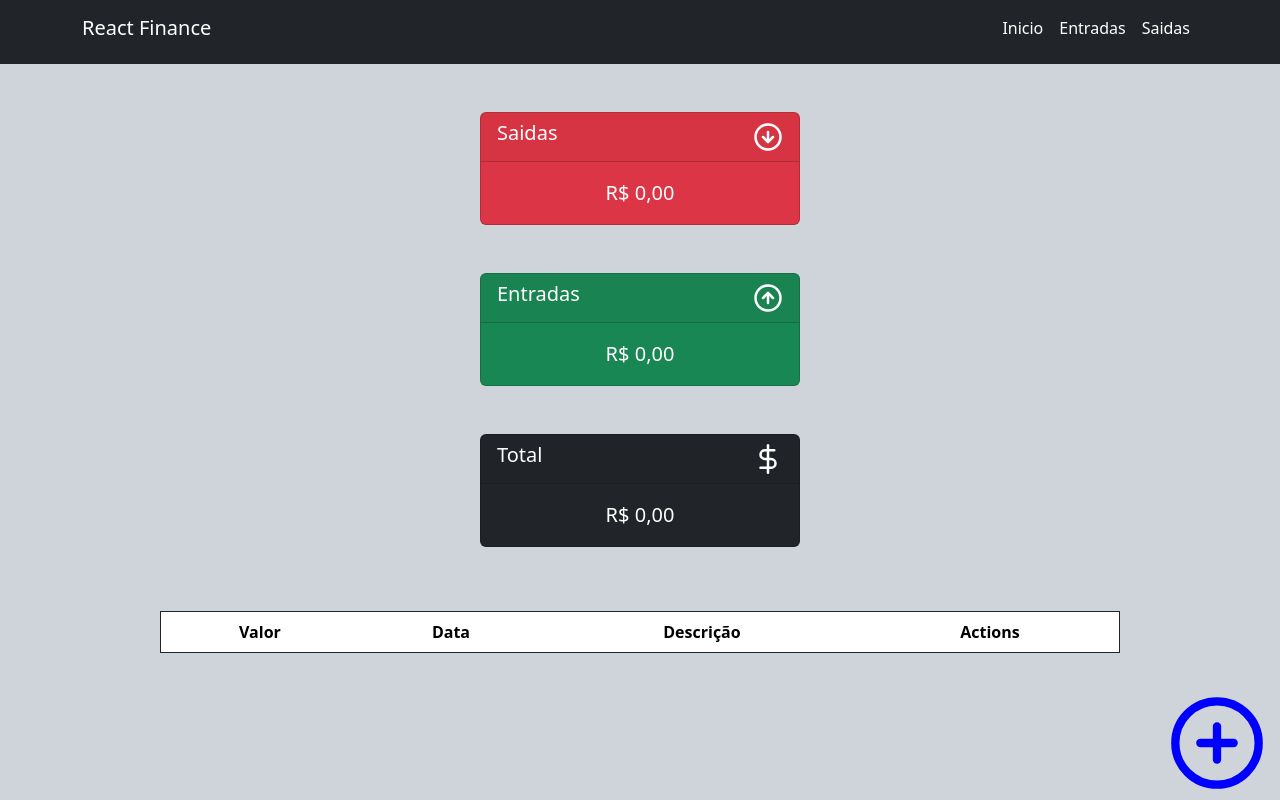
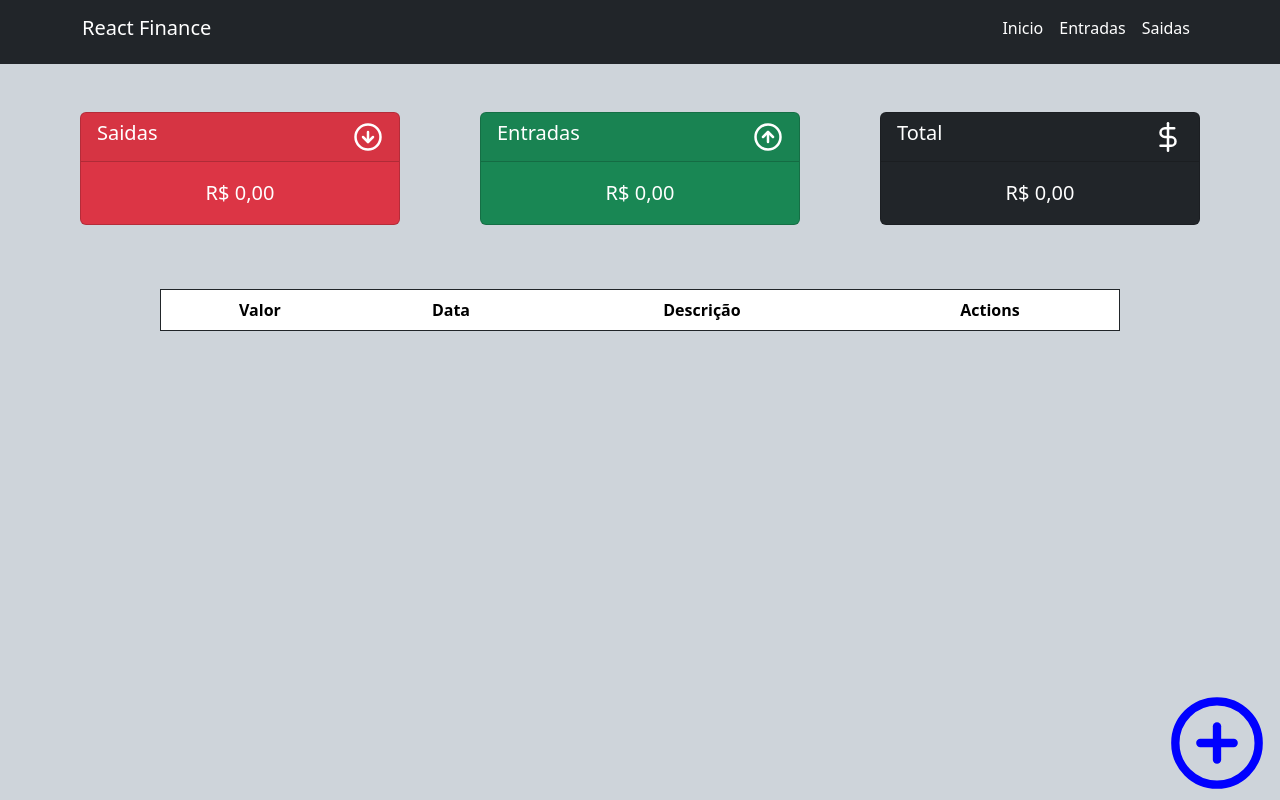
Before and after one commit to joaov1ct0r/react-finance, a React (Vite) app: page / in a window 1280 px wide. Built offline with nearby package versions, Linux system fonts and the light colour scheme.

Commit message:
refactor: app

```diff
--- a/src/App.tsx
+++ b/src/App.tsx
@@ -10,13 +10,17 @@ import ModalButton from "./components/ModalButton";
 function App() {
   return (
     <div>
+      <Modal />
       <Header links={["Inicio", "Entradas", "Saidas"]} />
-      <CardNegative />
-      <CardPositive />
-      <CardTotal />
-      <List />
+      <div className="d-flex justify-content-evenly mt-5">
+        <CardNegative />
+        <CardPositive />
+        <CardTotal />
+      </div>
+      <div className="d-flex justify-content-center mt-5">
+        <List />
+      </div>
       <ModalButton />
-      <Modal />
     </div>
   );
 }
--- a/src/components/CardNegative.tsx
+++ b/src/components/CardNegative.tsx
@@ -14,7 +14,6 @@ export default function CardNegative(): JSX.Element {
   }, 0);
 
   return (
-    <div className="d-flex justify-content-evenly mt-5">
     <div className="card w-25 bg-danger text-center">
       <div className="card-header d-flex justify-content-between align-items-center">
         <h5 className="card-title text-white">Saidas</h5>
@@ -31,6 +30,5 @@ export default function CardNegative(): JSX.Element {
         </p>
       </div>
     </div>
-    </div>
   );
 }
--- a/src/components/CardPositive.tsx
+++ b/src/components/CardPositive.tsx
@@ -14,7 +14,6 @@ export default function CardPositive(): JSX.Element {
   }, 0);
 
   return (
-    <div className="d-flex justify-content-evenly mt-5">
     <div className="card w-25 bg-success text-center">
       <div className="card-header d-flex justify-content-between align-items-center">
         <h5 className="card-title text-white">Entradas</h5>
@@ -31,6 +30,5 @@ export default function CardPositive(): JSX.Element {
         </p>
       </div>
     </div>
-    </div>
   );
 }
--- a/src/components/CardTotal.tsx
+++ b/src/components/CardTotal.tsx
@@ -14,7 +14,6 @@ export default function CardTotal(): JSX.Element {
   }, 0);
 
   return (
-    <div className="d-flex justify-content-evenly mt-5">
     <div className="card w-25 bg-dark text-center">
       <div className="card-header d-flex justify-content-between align-items-center">
         <h5 className="card-title text-white">Total</h5>
@@ -31,6 +30,5 @@ export default function CardTotal(): JSX.Element {
         </p>
       </div>
     </div>
-    </div>
   );
 }
--- a/src/components/List.tsx
+++ b/src/components/List.tsx
@@ -13,7 +13,6 @@ export default function List(): JSX.Element {
   const dispatch: AppDispatch = useDispatch();
 
   return (
-    <div className="d-flex justify-content-center mt-5">
     <table className="table bg-white w-75 mt-3 border border-dark">
       <thead className="text-center">
         <tr>
@@ -82,6 +81,5 @@ export default function List(): JSX.Element {
         })}
       </tbody>
     </table>
-    </div>
   );
 }
```
Lines whose indentation alone changed are shown as unchanged.
